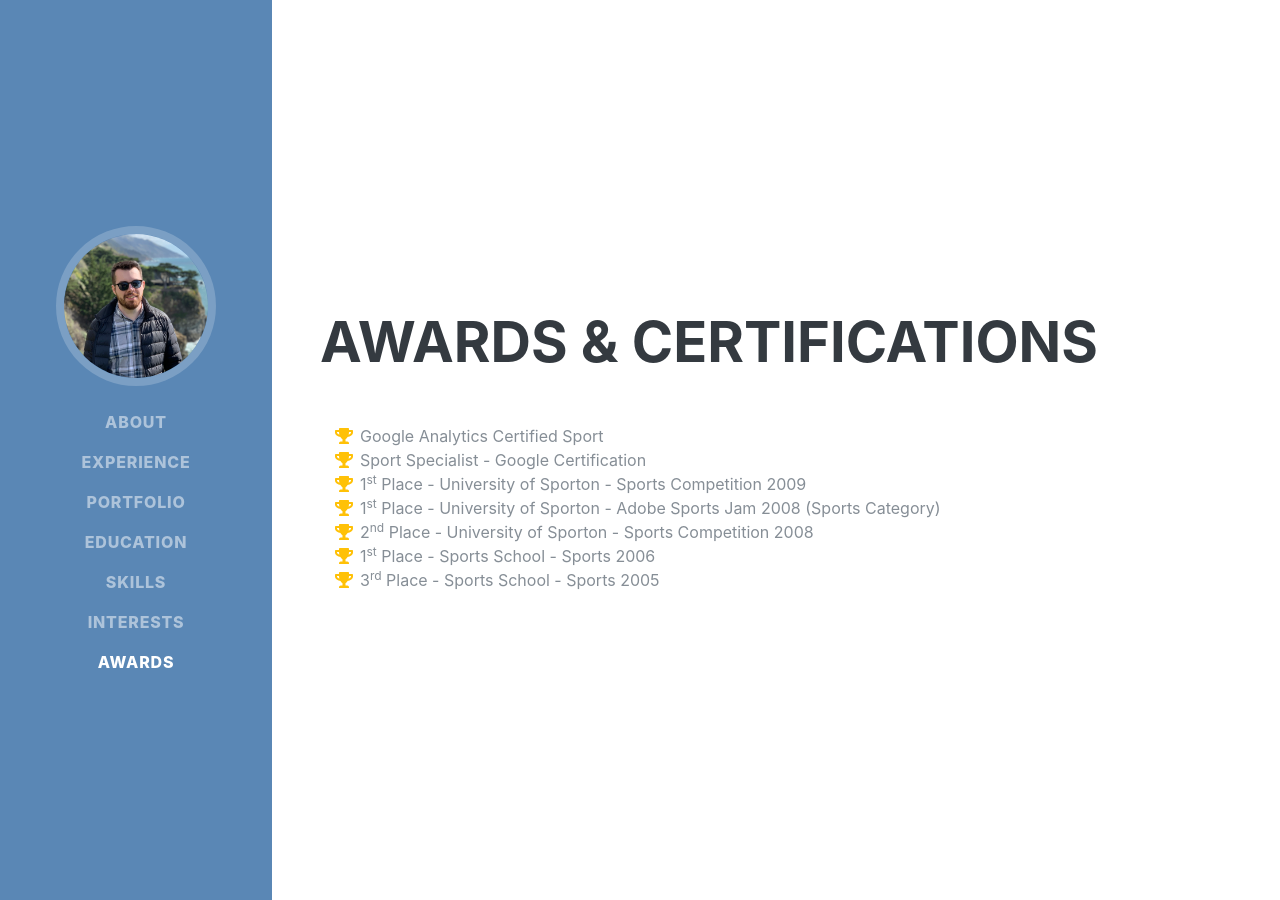
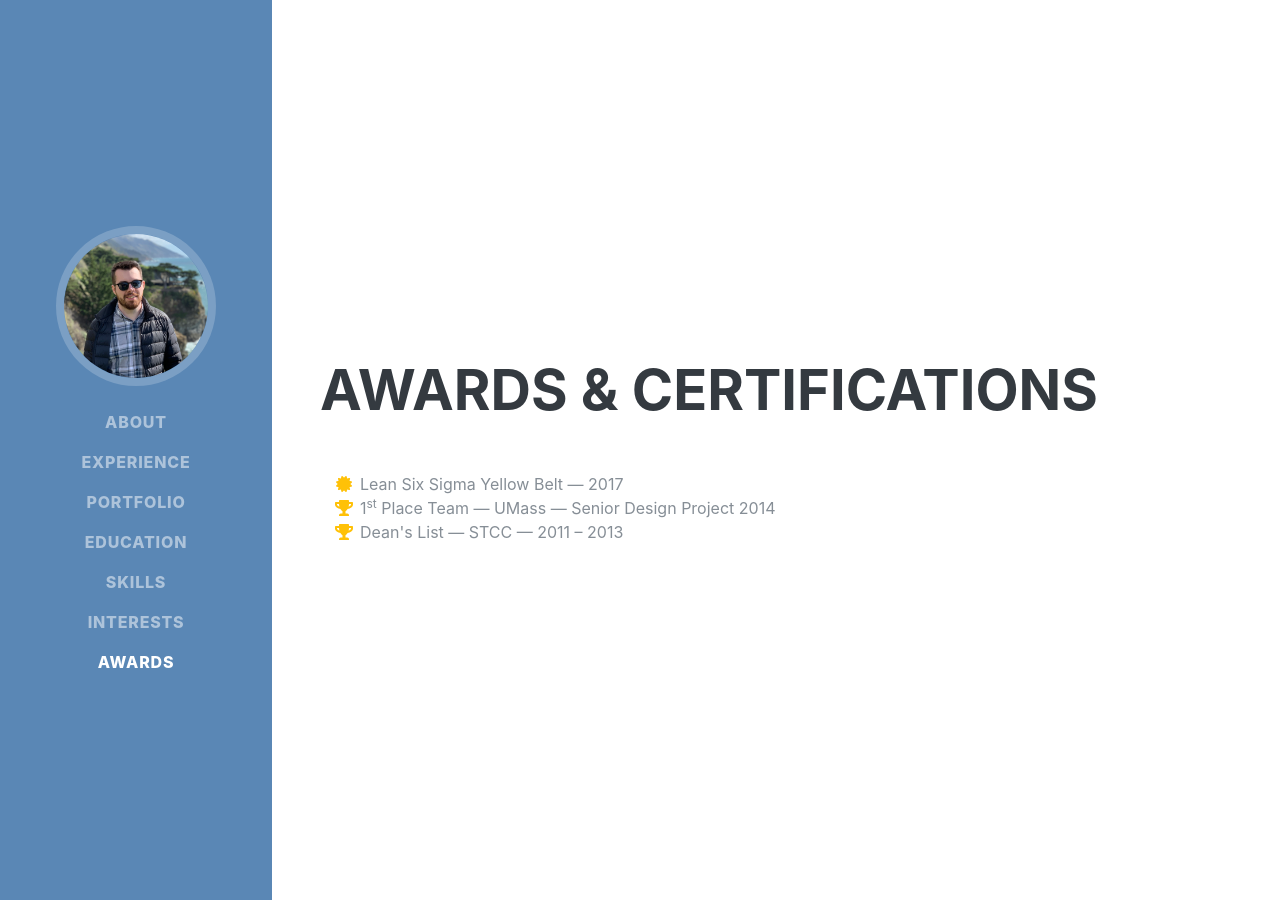
Before and after one commit to jkflorek/jkflorek.github.io, a Jekyll site: the page resume/index.html, which Jekyll copies as it is, in a window 1280 px wide and 900 px high, scrolled down 5996 px. Built offline with Jekyll 4.4.1, drawn with Linux system fonts in a browser that asks for light colours; some web fonts are replaced.

Commit message:
Update index.html

```diff
--- a/resume/index.html
+++ b/resume/index.html
@@ -307,31 +307,18 @@
         <h2 class="mb-5">Awards &amp; Certifications</h2>
         <ul class="fa-ul mb-0">
           <li>
-            <i class="fa-li fa fa-trophy text-warning"></i>
-            Google Analytics Certified Sport</li>
-          <li>
-            <i class="fa-li fa fa-trophy text-warning"></i>
-            Sport Specialist - Google Certification</li>
+            <i class="fa-li fa fa-certificate text-warning"></i>
+            Lean Six Sigma Yellow Belt &mdash; 2017
+          </li>
           <li>
             <i class="fa-li fa fa-trophy text-warning"></i>
             1<sup>st</sup>
-            Place - University of Sporton - Sports Competition 2009</li>
+            Place Team &mdash; UMass &mdash; Senior Design Project 2014
+          </li>
           <li>
             <i class="fa-li fa fa-trophy text-warning"></i>
-            1<sup>st</sup>
-            Place - University of Sporton - Adobe Sports Jam 2008 (Sports Category)</li>
-          <li>
-            <i class="fa-li fa fa-trophy text-warning"></i>
-            2<sup>nd</sup>
-            Place - University of Sporton - Sports Competition 2008</li>
-          <li>
-            <i class="fa-li fa fa-trophy text-warning"></i>
-            1<sup>st</sup>
-            Place - Sports School - Sports 2006</li>
-          <li>
-            <i class="fa-li fa fa-trophy text-warning"></i>
-            3<sup>rd</sup>
-            Place - Sports School - Sports 2005</li>
+            Dean's List &mdash; STCC &mdash; 2011 &ndash; 2013
+          </li>
         </ul>
       </div>
     </section>
```
